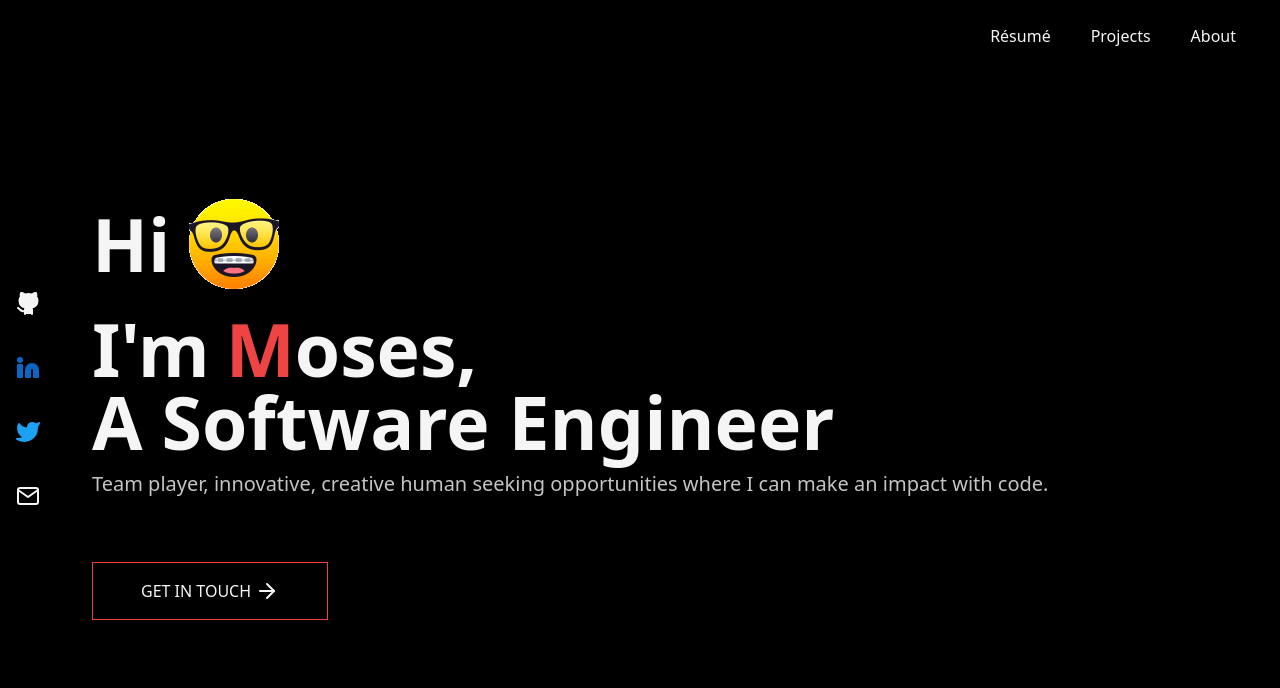
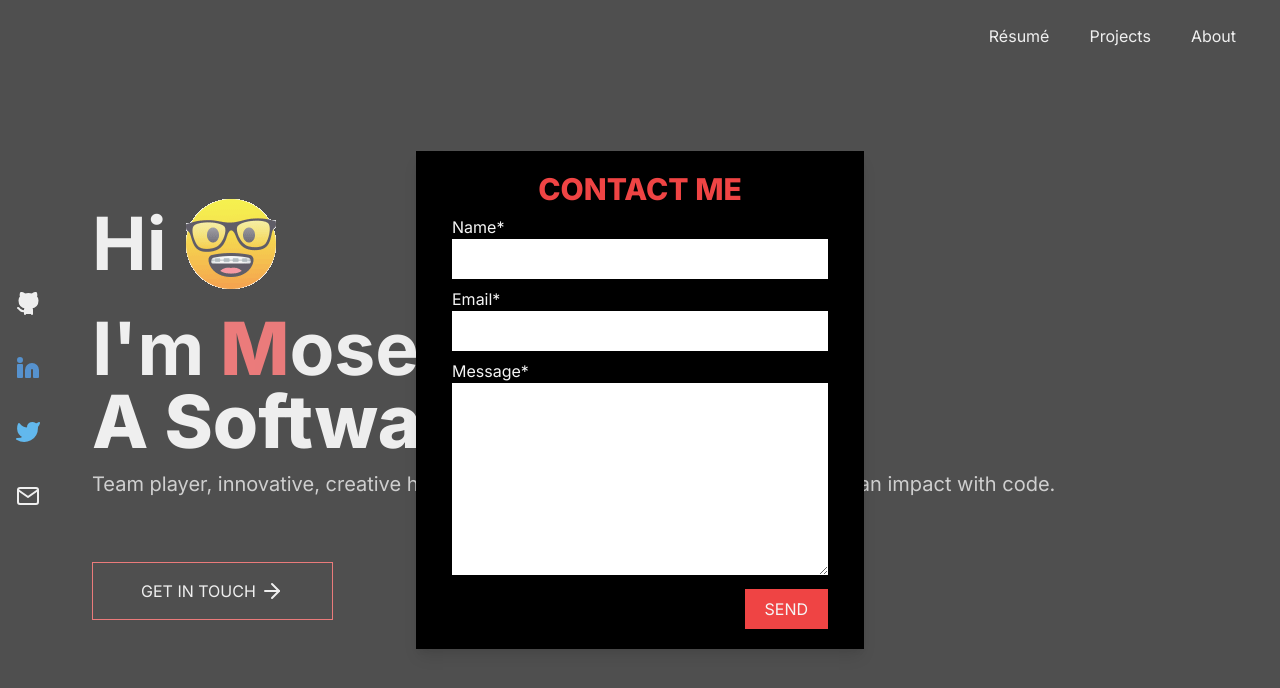
Before and after one commit to mosco98/portfolio-updated, a React (Create React App) app: page / in a window 1280 px wide. Both pictures are taken after a click on the button "GET IN TOUCH". Shown: the top 688 px of the page. Built offline with nearby package versions, Linux system fonts and the light colour scheme.

Commit message:
Finished desktop view

```diff
--- a/public/index.html
+++ b/public/index.html
@@ -5,16 +5,18 @@
     <link rel="icon" href="%PUBLIC_URL%/favicon.ico" />
     <meta name="viewport" content="width=device-width, initial-scale=1" />
     <meta name="theme-color" content="#000000" />
-    <meta
-      name="description"
-      content="Web site created using create-react-app"
-    />
+    <meta name="description" content="Web site created using create-react-app" />
     <link rel="apple-touch-icon" href="%PUBLIC_URL%/logo192.png" />
     <!--
       manifest.json provides metadata used when your web app is installed on a
       user's mobile device or desktop. See https://developers.google.com/web/fundamentals/web-app-manifest/
     -->
     <link rel="manifest" href="%PUBLIC_URL%/manifest.json" />
+    <link rel="preconnect" href="https://fonts.gstatic.com" />
+    <link
+      href="https://fonts.googleapis.com/css2?family=Inter:wght@100;200;300;400;500;600;700;800;900&display=swap"
+      rel="stylesheet"
+    />
     <!--
       Notice the use of %PUBLIC_URL% in the tags above.
       It will be replaced with the URL of the `public` folder during the build.
--- a/src/App.js
+++ b/src/App.js
@@ -1,13 +1,14 @@
 import React, { Component } from 'react'
 
-import { NavBar } from './components'
+import { Modal, NavBar } from './components'
 import { About, Home, Projects } from './pages'
 
 export default class App extends Component {
   constructor() {
     super()
     this.state = {
-      currentPage: 'home'
+      currentPage: 'home',
+      showModal: false
     }
   }
 
@@ -15,13 +16,20 @@ export default class App extends Component {
     this.setState({ currentPage: page })
   }
 
+  modalHandler = () => {
+    this.setState({ showModal: !this.state.showModal })
+  }
+
   render() {
-    const { currentPage } = this.state
+    const { currentPage, showModal } = this.state
     return (
       <div>
+        {showModal && <Modal modalHandler={this.modalHandler} />}
         <NavBar pageHandler={this.pageHandler} currentPage={currentPage} />
-        {currentPage === 'home' && <Home pageHandler={this.pageHandler} />}
-        {currentPage === 'about' && <About currentPage={currentPage} pageHandler={this.pageHandler} />}
+        {currentPage === 'home' && <Home pageHandler={this.pageHandler} modalHandler={this.modalHandler} />}
+        {currentPage === 'about' && (
+          <About currentPage={currentPage} pageHandler={this.pageHandler} modalHandler={this.modalHandler} />
+        )}
         {currentPage === 'projects' && <Projects currentPage={currentPage} pageHandler={this.pageHandler} />}
       </div>
     )
--- a/src/assets/scss/main.css
+++ b/src/assets/scss/main.css
@@ -84,4 +84,44 @@ nav ul {
       -ms-flex-align: center;
           align-items: center;
 }
+
+.modal {
+  position: fixed;
+  display: -webkit-box;
+  display: -ms-flexbox;
+  display: flex;
+  -webkit-box-align: center;
+      -ms-flex-align: center;
+          align-items: center;
+  -webkit-box-pack: center;
+      -ms-flex-pack: center;
+          justify-content: center;
+  z-index: 100;
+  height: 100%;
+  width: 100%;
+}
+
+.modal .back-drop {
+  position: absolute;
+  background: rgba(225, 225, 225, 0.35);
+  width: 100vw;
+  height: 100vh;
+}
+
+.modal .form-ctn {
+  position: absolute;
+  background: black;
+  width: 35%;
+}
+
+.modal .form-ctn form input {
+  color: black;
+  width: 100%;
+}
+
+.modal .form-ctn form textarea {
+  color: black;
+  width: 100%;
+  height: 12rem;
+}
 /*# sourceMappingURL=main.css.map */
--- a/src/assets/scss/main.scss
+++ b/src/assets/scss/main.scss
@@ -71,3 +71,37 @@ nav {
   align-items: center;
   // justify-content: center;
 }
+
+.modal {
+  position: fixed;
+  display: flex;
+  align-items: center;
+  justify-content: center;
+  z-index: 100;
+  height: 100%;
+  width: 100%;
+  .back-drop {
+    position: absolute;
+    background: rgba(225, 225, 225, 0.35);
+    width: 100vw;
+    height: 100vh;
+  }
+
+  .form-ctn {
+    position: absolute;
+    background: black;
+    width: 35%;
+    // height: 70%;
+    form {
+      input {
+        color: black;
+        width: 100%;
+      }
+      textarea {
+        color: black;
+        width: 100%;
+        height: 12rem;
+      }
+    }
+  }
+}
--- a/src/components/Hero.js
+++ b/src/components/Hero.js
@@ -4,7 +4,7 @@ import { ArrowRight } from 'react-feather'
 
 import nerdFace from '../assets/images/nerd_face (1).gif'
 
-const Hero = () => {
+const Hero = ({ modalHandler }) => {
   return (
     <div className="main-content flex items-center px-7">
       <div className="container select-none">
@@ -39,7 +39,8 @@ const Hero = () => {
           transition={{ delay: 2 }}
           initial={{ opacity: 0 }}
           animate={{ opacity: 1 }}
-          className="mt-16 hover:bg-red-500 py-4 px-12 outline-none border border-red-500 transition-all ease-out focus:outline-none flex items-center content-around">
+          className="mt-16 hover:bg-red-500 py-4 px-12 outline-none border border-red-500 transition-all ease-out focus:outline-none flex items-center content-around"
+          onClick={modalHandler}>
           GET IN TOUCH <ArrowRight className="ml-1" />
         </motion.button>
       </div>
--- /dev/null
+++ b/src/components/Modal.js
@@ -0,0 +1,72 @@
+import { AnimatePresence, motion } from 'framer-motion'
+import React, { useRef, useState } from 'react'
+
+const Modal = ({ modalHandler }) => {
+  const [error, setError] = useState(false)
+  const [errorMsg, setErrorMsg] = useState('')
+  const [submitSuccess, updateSubmitSuccess] = useState(false)
+  const nameRef = useRef()
+  const emailRef = useRef()
+  const messageRef = useRef()
+
+  const formSubmitHandler = (e) => {
+    e.preventDefault()
+    setError(false)
+    setErrorMsg('')
+    updateSubmitSuccess(false)
+    const name = nameRef.current.value
+    const email = emailRef.current.value
+    const message = messageRef.current.value
+    if (name === '' || email === '' || message === '') {
+      setError(true)
+      setErrorMsg('Fields are required')
+    } else {
+      // Do stuff here
+      console.log(name)
+      console.log(email)
+      console.log(message)
+      updateSubmitSuccess(true)
+    }
+  }
+  return (
+    <AnimatePresence>
+      <motion.div className="modal" initial={{ opacity: 0 }} animate={{ opacity: 1 }} transition={{ duration: 0.2 }}>
+        <div className="back-drop cursor-pointer" onClick={modalHandler} />
+        <motion.div
+          initial={{ opacity: 0 }}
+          animate={{ opacity: 1 }}
+          transition={{ duration: 0.4, delay: 0.4 }}
+          className="form-ctn p-5 shadow-lg relative">
+          {submitSuccess ? (
+            <div className="text-center py-5">
+              <h3 className="font-extrabold text-3xl">Thank you for Reaching out</h3>
+              <span className="my-4">I'd get back to you ASAP</span>
+            </div>
+          ) : (
+            <>
+              <h3 className="text-3xl font-extrabold text-red-500 text-center">CONTACT ME</h3>
+              <form onSubmit={formSubmitHandler} className="px-4">
+                <div className="mt-2">{error && <span className="text-red-800 opacity-90">*{errorMsg}</span>}</div>
+                <div className="my-2">
+                  <label className="my-3">Name*</label>
+                  <input className="p-2 focus:outline-none" autoFocus={true} type="text" ref={nameRef} />
+                </div>
+                <div className="my-2">
+                  <label className="my-3">Email*</label>
+                  <input className="p-2 focus:outline-none" type="email" ref={emailRef} />
+                </div>
+                <div className="my-2">
+                  <label className="my-3">Message*</label>
+                  <textarea className="p-2 focus:outline-none" ref={messageRef}></textarea>
+                </div>
+                <button className="bg-red-500 px-5 py-2 float-right focus:outline-none">SEND</button>
+              </form>
+            </>
+          )}
+        </motion.div>
+      </motion.div>
+    </AnimatePresence>
+  )
+}
+
+export default Modal
--- a/src/components/index.js
+++ b/src/components/index.js
@@ -1,3 +1,4 @@
 export { default as Hero } from './Hero'
 export { default as SideMenu } from './SideMenu'
 export { default as NavBar } from './NavBar'
+export { default as Modal } from './Modal'
--- a/src/pages/About.js
+++ b/src/pages/About.js
@@ -4,7 +4,7 @@ import { X } from 'react-feather'
 
 import me from '../assets/images/me.png'
 
-const About = ({ pageHandler, currentPage }) => {
+const About = ({ pageHandler, currentPage, modalHandler }) => {
   return (
     <AnimatePresence>
       {currentPage === 'about' && (
@@ -14,7 +14,7 @@ const About = ({ pageHandler, currentPage }) => {
           exit={{ opacity: 0 }}
           transition={{ duration: 0.7 }}
           className="page about">
-          <X size="35" className="absolute left-0 top-0 m-5 cursor-pointer" onClick={() => pageHandler('home')} />
+          <X size="30" className="absolute left-0 top-0 m-5 cursor-pointer" onClick={() => pageHandler('home')} />
           <div className="text-ctn py-3 px-10 ml-12">
             <div className="flex items-center">
               <h2 className="font-bold text-red-500 select-none">Me, Myself & I</h2>
@@ -30,7 +30,9 @@ const About = ({ pageHandler, currentPage }) => {
                 Fan of football, indoor activities, video games and sports generally.
               </p>
               <p className="my-6">Interested in working on ambitious projects with positive people</p>
-              <span className="text-red-500 hover:opacity-50 transition-all ease-out cursor-pointer">
+              <span
+                className="text-red-500 hover:opacity-50 transition-all ease-out cursor-pointer"
+                onClick={modalHandler}>
                 Let's connect
               </span>
             </div>
--- a/src/pages/Home.js
+++ b/src/pages/Home.js
@@ -2,12 +2,12 @@ import React from 'react'
 
 import { Hero, SideMenu } from '../components'
 
-const Home = () => {
+const Home = ({ modalHandler }) => {
   return (
     <div>
       <div className="hero h-screen w-screen flex">
         <SideMenu />
-        <Hero />
+        <Hero modalHandler={modalHandler} />
       </div>
     </div>
   )
--- a/tailwind.config.js
+++ b/tailwind.config.js
@@ -1,8 +1,14 @@
+const defaultTheme = require('tailwindcss/defaultTheme')
+
 module.exports = {
   purge: ['./src/**/*.{js,jsx,ts,tsx}', './public/index.html'],
   darkMode: false, // or 'media' or 'class'
   theme: {
-    extend: {}
+    extend: {
+      fontFamily: {
+        sans: ['Inter', ...defaultTheme.fontFamily.sans]
+      }
+    }
   },
   variants: {
     extend: {}
```
Also changed, not shown: 1 other file (tests, documents, lock files or other folders).
